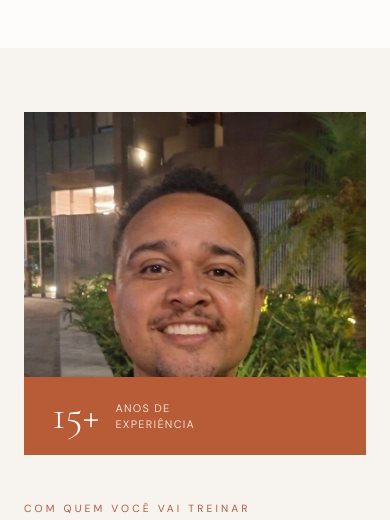
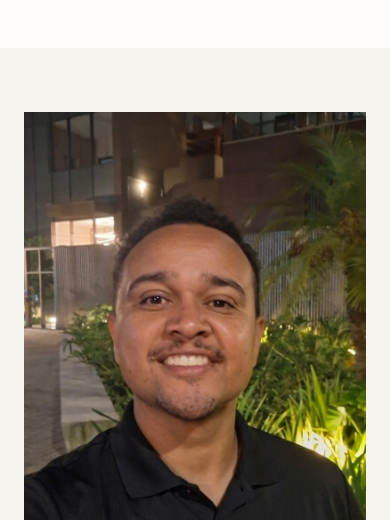
Before and after one commit to britowellington/personal-longevus, a plain HTML site: page index.html in a window 390 px wide. Shown: the part 5310-5830 px from the top of the page. Drawn offline with nearby package versions, Linux system fonts and the light colour scheme.

Commit message:
Add files via upload

```diff
--- a/index.html
+++ b/index.html
@@ -445,8 +445,9 @@
     .hero-stats { flex-wrap: nowrap !important; gap: 18px !important; margin-top: 40px; padding-top: 28px; }
     .stat-num { font-size: 1.9rem; }
     .stat-label { font-size: 0.6rem; letter-spacing: 0.1em; }
-    .about-img { aspect-ratio: 1/1; }
-    .about-img img { object-position: center 35% !important; }
+    .about-img { aspect-ratio: 4/5; }
+    .about-img img { object-position: center 30% !important; }
+    .about-badge { position: static; }
     section { padding: 52px 24px; }
     .q-grid { margin: 32px 0; }
     .q-item { padding: 20px 16px; }
```
